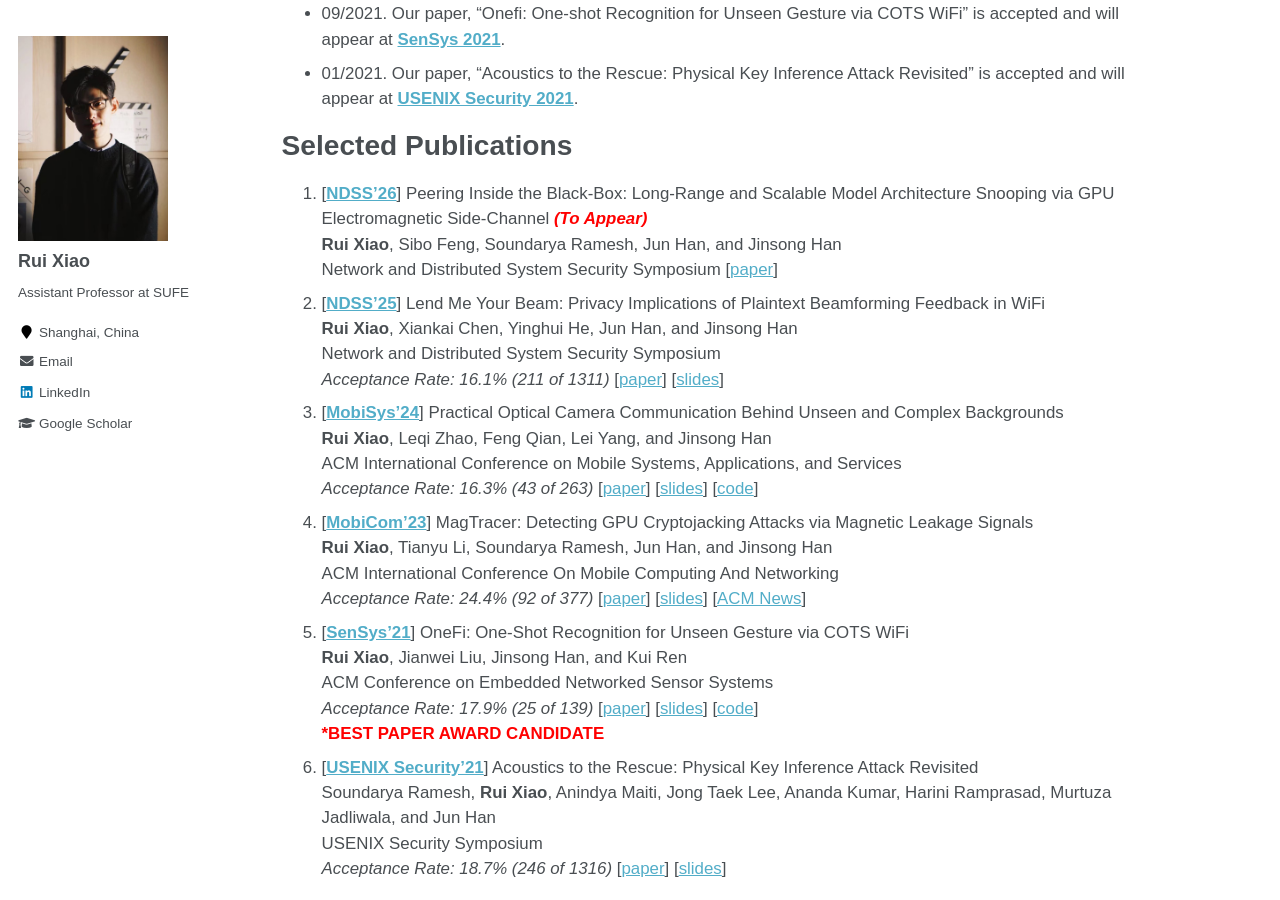
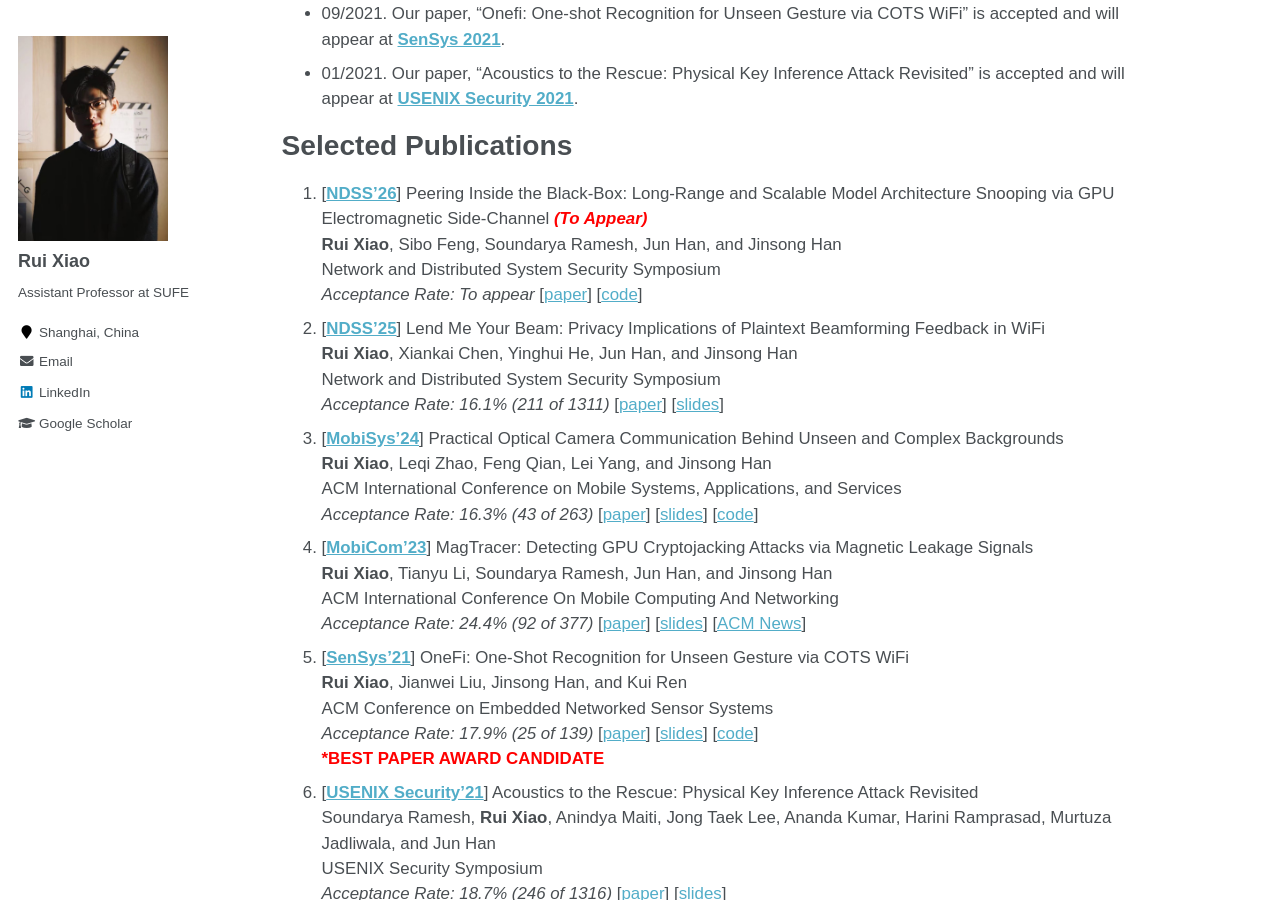
Before and after one commit to ruixiao24/ruixiao24.github.io, a Jekyll site: the page built from _pages/about.md, in a window 1280 px wide and 900 px high, scrolled down 809 px. Built offline with Jekyll 4.4.1, drawn with Linux system fonts in a browser that asks for light colours.

Commit message:
Update NDSS'26 publication details
Added acceptance rate and code link for NDSS'26 publication.

```diff
--- a/_pages/about.md
+++ b/_pages/about.md
@@ -34,7 +34,8 @@
 # Selected Publications
 1. [**[NDSS'26](https://www.ndss-symposium.org/ndss2026/)**] Peering Inside the Black-Box: Long-Range and Scalable Model Architecture Snooping via GPU Electromagnetic Side-Channel <span style="color:red"><strong><em>(To Appear)</em></strong></span>
    **Rui Xiao**, Sibo Feng, Soundarya Ramesh, Jun Han, and Jinsong Han
-   Network and Distributed System Security Symposium [[paper](https://ruixiao24.github.io/files/ndss26-modelspy.pdf)]
+   Network and Distributed System Security Symposium
+   *Acceptance Rate: To appear* [[paper](https://ruixiao24.github.io/files/ndss26-modelspy.pdf)] [[code](https://zenodo.org/records/17080118)]
 1. [**[NDSS'25](https://www.ndss-symposium.org/ndss2025/)**] Lend Me Your Beam: Privacy Implications of Plaintext Beamforming Feedback in WiFi
    **Rui Xiao**, Xiankai Chen, Yinghui He, Jun Han, and Jinsong Han
    Network and Distributed System Security Symposium
```
